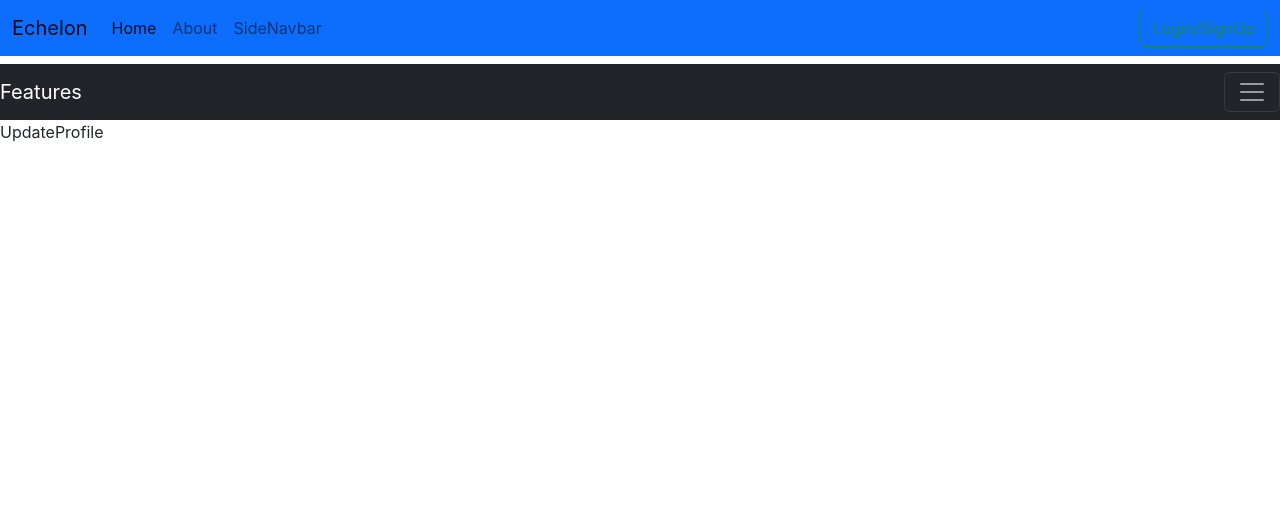
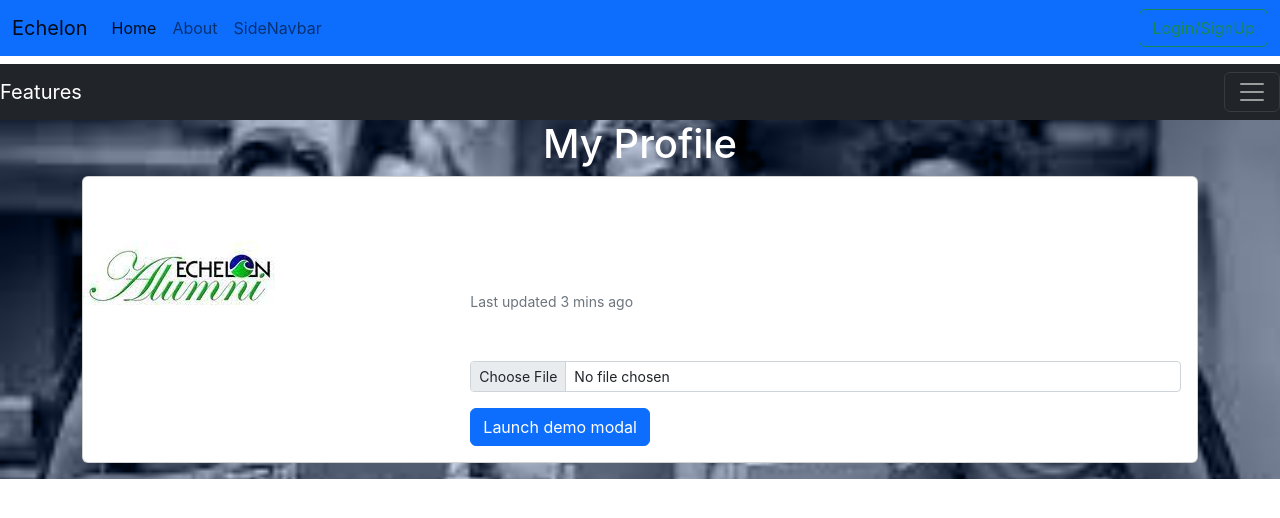
Before and after one commit to VGandhi27/Echelon_Alumni_Network, a React (Create React App) app: page /updateProfile in a window 1280 px wide. Shown: the top 518 px of the page. Built offline with nearby package versions, Linux system fonts and the light colour scheme.

Commit message:
update updateprofile

```diff
--- a/src/Components/UpdateProfile.js
+++ b/src/Components/UpdateProfile.js
@@ -1,7 +1,67 @@
 import React from 'react'
+import slide1 from './images/slide1.jfif'
+
 
 export default function UpdateProfile() {
   return (
-    <div>UpdateProfile</div>
+    <>
+    <div className="containers">
+        <div className="container">
+            <div className="row">
+                <div className="col-sm-12">
+                    <h1>
+                        My Profile
+                    </h1>
+                    <div className="card mb-3" style={{width: "540px;"}}>
+<div className="row g-0">
+  <div className="col-sm-4">
+    <img src={slide1} className="img-fluid rounded-start" alt="..."/>
+  </div>
+  <div className="col-sm-8">
+    <div className="card-body" style={{color:"black;"}}>
+    <h5 className="card-title">Card title</h5>
+        <p className="card-text">This is a wider card with supporting text below as a natural lead-in to additional content. This content is a little bit longer.</p>
+        <p className="card-text"><small className="text-muted">Last updated 3 mins ago</small></p>
+
+       <p className="card-text">
+
+      <div className="mb-3">
+<label for="formFileSm" className="form-label">Change Picture</label>
+<input className="form-control form-control-sm" id="formFileSm" type="file"/>
+</div>
+
+{/*<!-- Button trigger modal -->}*/}
+<button type="button" className="btn btn-primary" data-bs-toggle="modal" data-bs-target="#exampleModal">
+  Launch demo modal
+</button>
+
+{/*<!-- Modal -->*/}
+<div className="modal fade" id="exampleModal" tabindex="-1" aria-labelledby="exampleModalLabel" aria-hidden="true">
+  <div className="modal-dialog">
+    <div className="modal-content">
+      <div className="modal-header">
+        <h5 className="modal-title" id="exampleModalLabel">Modal title</h5>
+        <button type="button" className="btn-close" data-bs-dismiss="modal" aria-label="Close"></button>
+      </div>
+      <div className="modal-body">
+        ...
+      </div>
+      <div className="modal-footer">
+        <button type="button" className="btn btn-secondary" data-bs-dismiss="modal">Close</button>
+        <button type="button" className="btn btn-primary">Save changes</button>
+      </div>
+    </div>
+  </div>
+</div>
+      </p>
+    </div>
+  </div>
+</div>
+</div>
+                </div>
+            </div>
+        </div>
+    </div>
+    </>
   )
 }
```
